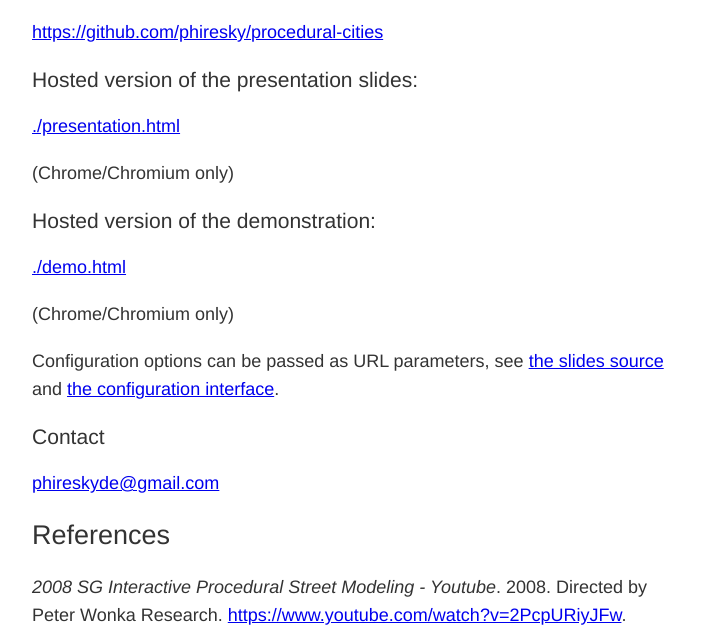
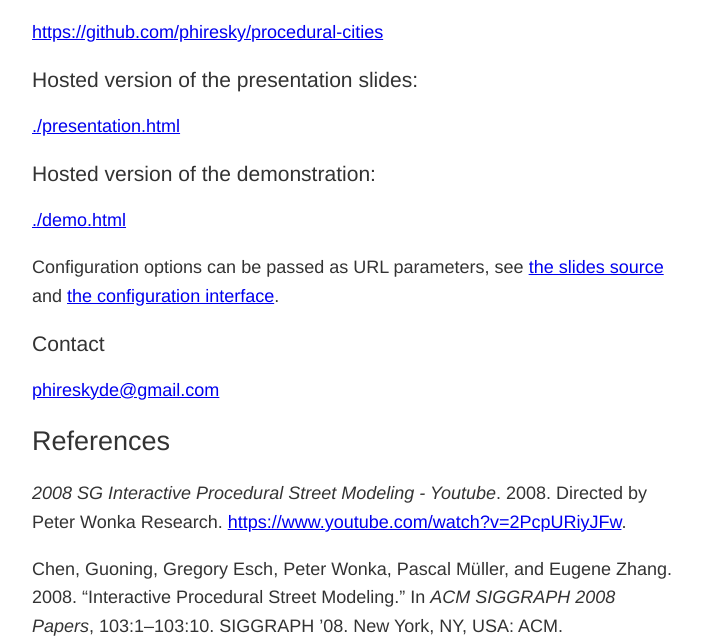
Before and after one commit to phiresky/procedural-cities, a plain HTML site: page index.html in a window 1280 px wide. Shown: the part 153-795 px from the top of the page, without its empty margins (283-985 px from the left). Drawn offline with Linux system fonts and the light colour scheme.

Commit message:
update binaries

```diff
--- a/index.html
+++ b/index.html
@@ -19,10 +19,8 @@
 <p><a href="https://github.com/phiresky/procedural-cities" class="uri">https://github.com/phiresky/procedural-cities</a></p>
 <h3 id="hosted-version-of-the-presentation-slides">Hosted version of the presentation slides:</h3>
 <p><a href="presentation.html">./presentation.html</a></p>
-<p>(Chrome/Chromium only)</p>
 <h3 id="hosted-version-of-the-demonstration">Hosted version of the demonstration:</h3>
 <p><a href="demo.html">./demo.html</a></p>
-<p>(Chrome/Chromium only)</p>
 <p>Configuration options can be passed as URL parameters, see <a href="https://raw.githubusercontent.com/phiresky/procedural-cities/master/presentation.md">the slides source</a> and <a href="https://github.com/phiresky/procedural-cities/blob/master/implementation/config.ts">the configuration interface</a>.</p>
 <h3 id="contact">Contact</h3>
 <p><script type="text/javascript">
```
